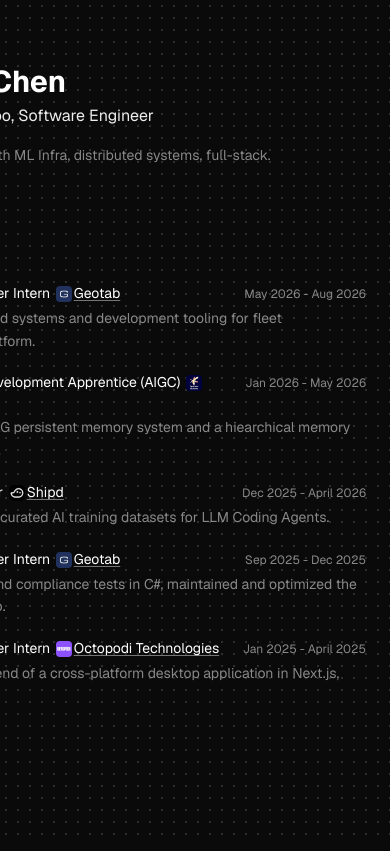
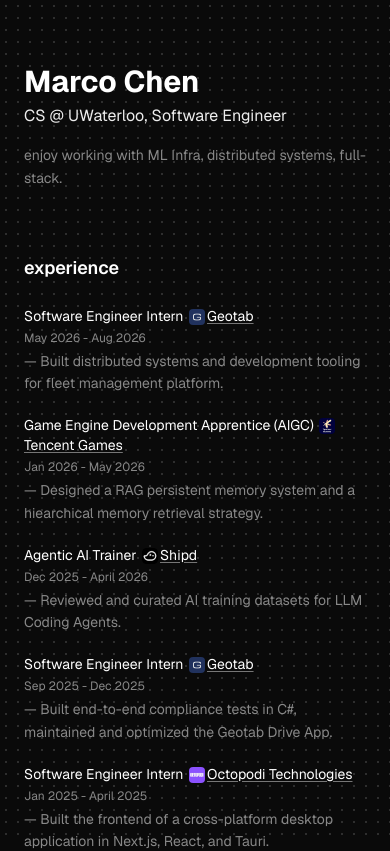
Before and after one commit to M4cr0Chen/terminal-portfolio, a Next.js app: page / in a window 390 px wide. Shown: the top 851 px of the page. Built offline with nearby package versions, Linux system fonts and the light colour scheme.

Commit message:
add scaling for different scales

```diff
--- a/src/app/page.tsx
+++ b/src/app/page.tsx
@@ -9,7 +9,7 @@ export default function Home() {
   return (
     <>
       {/* <Navbar /> */}
-      <main className="max-w-[640px] mx-auto px-6 pt-16 pb-16 space-y-16 ml-[calc(50%-340px+3vw)]">
+      <main className="max-w-[640px] mx-auto px-6 pt-16 pb-16 space-y-16 md:ml-[calc(50%-340px+3vw)]">
         <HeroSection />
         <ExperienceSection />
         <ProjectsSection />
--- a/src/components/ExperienceSection.tsx
+++ b/src/components/ExperienceSection.tsx
@@ -64,7 +64,7 @@ export default function ExperienceSection() {
       <div className="space-y-5">
         {experiences.map((exp, i) => (
           <div key={`${exp.role}-${exp.company}-${i}`}>
-            <div className="flex items-baseline justify-between gap-4">
+            <div className="flex flex-col sm:flex-row sm:items-baseline sm:justify-between gap-1 sm:gap-4">
               <span className="text-sm text-white">
                 {exp.role}{" "}
                 {exp.icon && (
--- a/src/components/Navbar.tsx
+++ b/src/components/Navbar.tsx
@@ -8,7 +8,7 @@ const navItems = [
 export default function Navbar() {
   return (
     <nav className="fixed top-0 left-0 right-0 z-50 bg-[var(--color-background)]/80 backdrop-blur-sm">
-      <div className="max-w-[640px] mx-auto px-6 py-4 flex items-center gap-6 ml-[calc(50%-340px+3vw)]">
+      <div className="max-w-[640px] mx-auto px-6 py-4 flex items-center gap-6 md:ml-[calc(50%-340px+3vw)]">
         {navItems.map((item) => (
           <a
             key={item.label}
```
